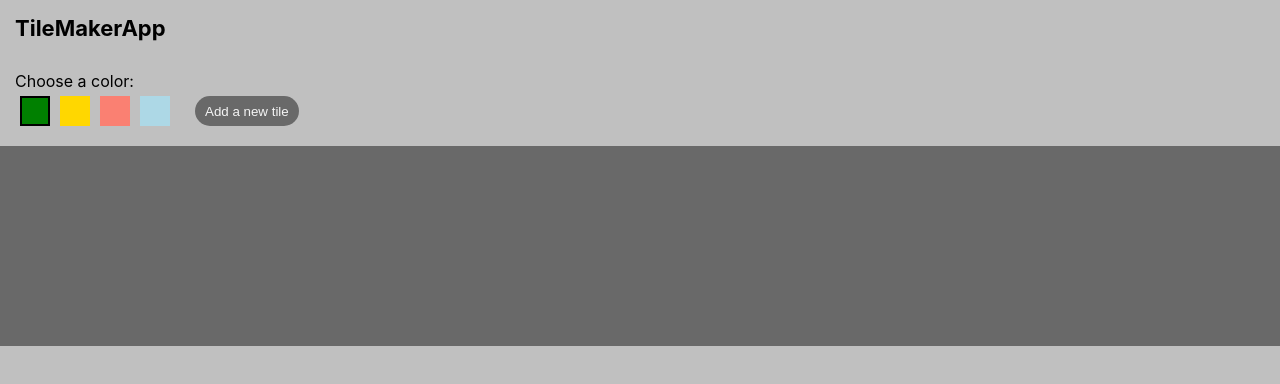
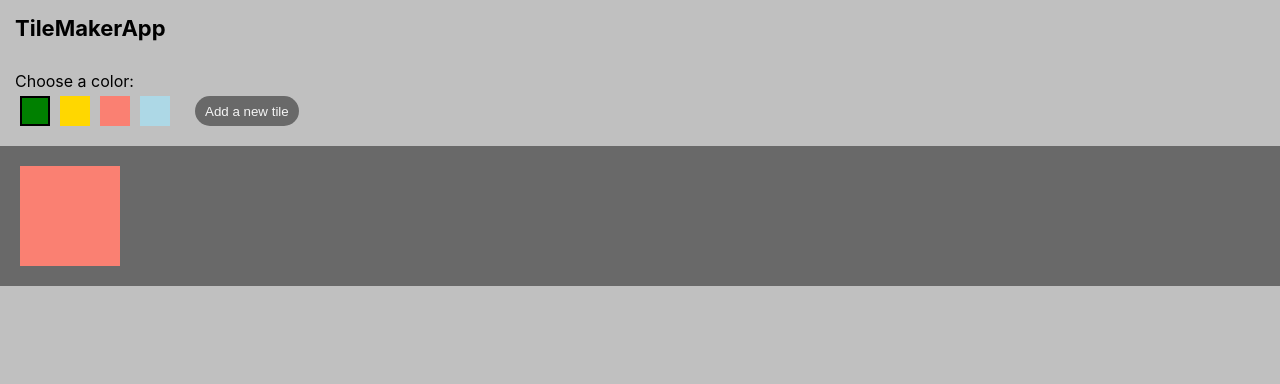
Before and after one commit to DavidSandor/reactTileMakerApp, a React (Create React App) app: page / in a window 1280 px wide. Shown: the top 384 px of the page. Built offline with nearby package versions, Linux system fonts and the light colour scheme.

Commit message:
Tile + tile container logic update

```diff
--- a/src/App.js
+++ b/src/App.js
@@ -5,6 +5,11 @@ import ControlPanel from './Containers/ControlPanel'
 import './App.css';
 
 class App extends Component {
+
+  addButtonClickHandler = (tileColor) => {
+    this.tileContainerRef.addTile(tileColor);
+  }
+
   render() {
 
     const headerStyle = {
@@ -16,8 +21,8 @@ class App extends Component {
     return (
       <div className='App'>
         <header style={headerStyle}>TileMakerApp</header>
-        <ControlPanel></ControlPanel>
-        <TileContainer></TileContainer>
+        <ControlPanel addButtonClickHandler={this.addButtonClickHandler}></ControlPanel>
+        <TileContainer tileContainerRef={ref => (this.tileContainerRef = ref)}></TileContainer>
       </div>
     );
   }
--- /dev/null
+++ b/src/Components/Tile.js
@@ -0,0 +1,16 @@
+import React from 'react';
+
+const tile = (input) => {
+
+    const tileStyle = {
+        backgroundColor: input.color,
+        width: '100px',
+        height: '100px',
+        float: 'left',
+        margin: '5px'
+    }
+
+    return <div style={tileStyle}></div>;
+}
+
+export default tile;
--- a/src/Containers/ControlPanel.js
+++ b/src/Containers/ControlPanel.js
@@ -2,22 +2,21 @@ import React, { Component } from 'react';
 import ColorBox from '../Components/ColorBox';
 
 class ControlPanel extends Component {
-
     colors = ['Green', 'Gold', 'Salmon', 'LightBlue']
-
 
     state = {
         selectedColor: this.colors[0]
     }
 
     colorBoxClickHandler = (event, color) => {
-        this.setState(
-            {selectedColor: color}
+        this.setState({
+            selectedColor: color
+            }
         )
     }
 
     addButtonClickHandler = () => {
-        //add logic
+        this.props.addButtonClickHandler(this.state.selectedColor);
     }
 
     render() {
@@ -29,8 +28,8 @@ class ControlPanel extends Component {
 
         const addButtonStyle = {
             height: '30px',
+            margin: '5px 20px',
             float: 'left',
-            margin: '5px 20px',
             padding: '0 10px',
             cursor: 'pointer',
             backgroundColor: 'DimGray',
--- a/src/Containers/TileContainer.js
+++ b/src/Containers/TileContainer.js
@@ -1,17 +1,45 @@
 import React, { Component } from 'react';
+import Tile from '../Components/Tile'
 
 class TileContainer extends Component {
 
+  constructor(props){
+    super(props);
+
+    this.props.tileContainerRef(this);
+  }
+
+    state = {
+      tiles: [
+        {color: "Salmon"}
+      ]
+    }
+
+    addTile = (tileColor) => {
+      const updatedTiles = [...this.state.tiles];
+
+      updatedTiles.push({color: tileColor});
+
+      this.setState({
+        tiles: updatedTiles
+      })
+    }
+
     render() {
+
+      const tilesToRender = this.state.tiles.map((tile) => <Tile key={tile.color} color={tile.color}></Tile>)
 
       const tileContainerStyle = {
         backgroundColor: 'DimGray',
         width: '100%',
-        height: '200px'
+        padding: '15px',
+        overflow: 'auto'
       }
 
         return (
-          <div style={tileContainerStyle}></div>
+          <div style={tileContainerStyle}>
+            {tilesToRender}
+          </div>
         );
       }
 }
--- a/src/index.css
+++ b/src/index.css
@@ -1,6 +1,7 @@
 * {
   margin: 0;
   padding: 0;
+  box-sizing: border-box;
 }
 
 body {
```
